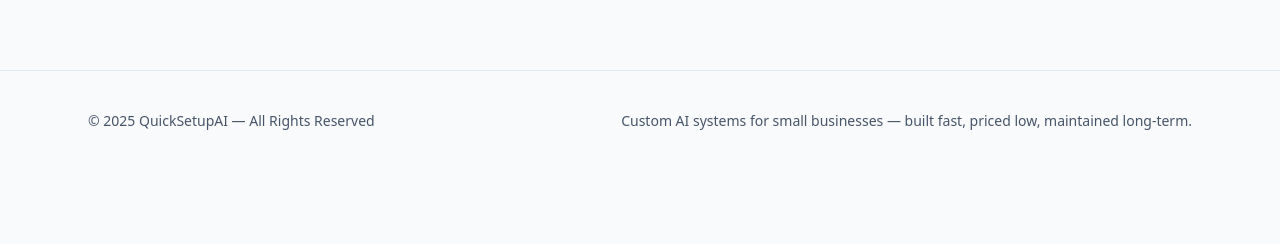
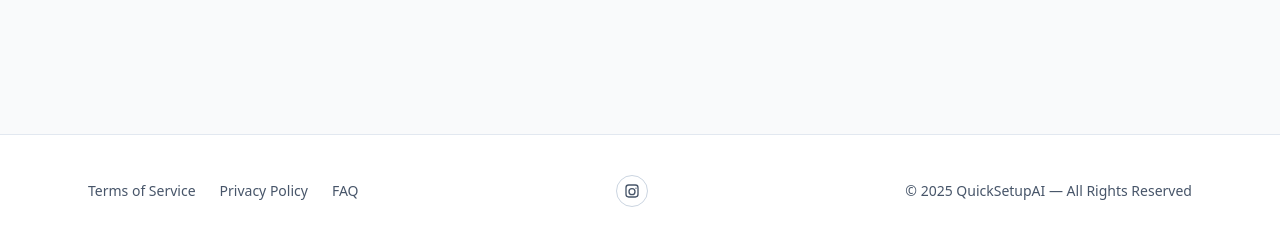
Before and after one commit to morganharris92-dev/quicksetupai, a Next.js app: page / in a window 1280 px wide. Shown: the part 4552-4796 px from the top of the page. Before the commit the page ends 4723 px from the top, so only its background shows below. Built offline with nearby package versions, Linux system fonts and the light colour scheme.

Commit message:
FOOTER UPDATE PAGE.TSX

```diff
--- a/app/page.tsx
+++ b/app/page.tsx
@@ -147,13 +147,8 @@ export default function Home() {
         </div>
       </Section>
 
-      {/* FOOTER */}
-      <footer className="py-10 border-t border-slate-200">
-        <div className="mx-auto max-w-6xl px-6 flex flex-col md:flex-row items-center justify-between gap-3 text-sm text-slate-600">
-          <p>© {new Date().getFullYear()} QuickSetupAI — All Rights Reserved</p>
-          <p>Custom AI systems for small businesses — built fast, priced low, maintained long-term.</p>
-        </div>
-      </footer>
+      {/* FOOTER (now uses the shared component with links/icons) */}
+      <SiteFooter />
     </main>
   );
 }
```
